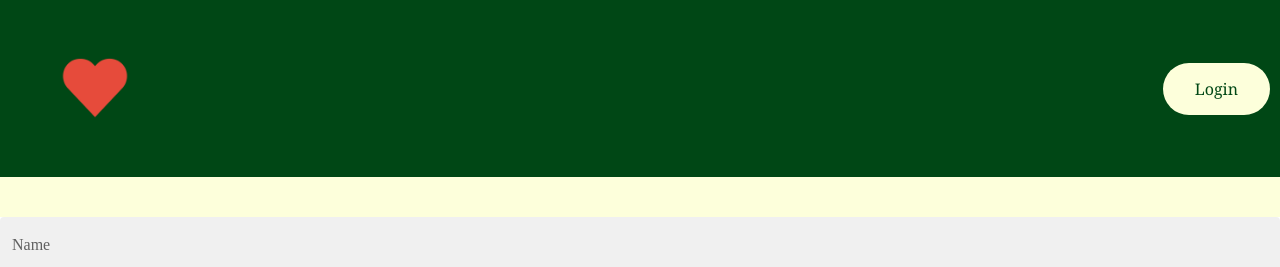
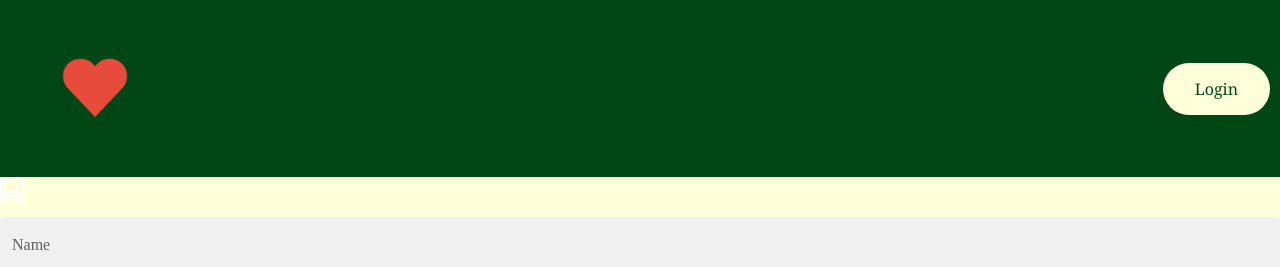
Before and after one commit to FTL-2024-Pod-C/leftover-love-ui, a React (Vite) app: page /edit-profile in a window 1280 px wide. Shown: the top 267 px of the page. Built offline with nearby package versions, Linux system fonts and the light colour scheme.

Commit message:
edits to add photo icon

```diff
--- a/src/Pages/EditProfilePage.jsx
+++ b/src/Pages/EditProfilePage.jsx
@@ -7,7 +7,11 @@ const EditProfilePage = () => {
   return (
     <>
     <Header />
-    <PhotoLibraryIcon />
+    <PhotoLibraryIcon
+    sx={{
+      backgroundColor: '#ffffff',
+    }}
+    />
      <TextField
       id="outlined-basic-name"
       margin="normal"
```
